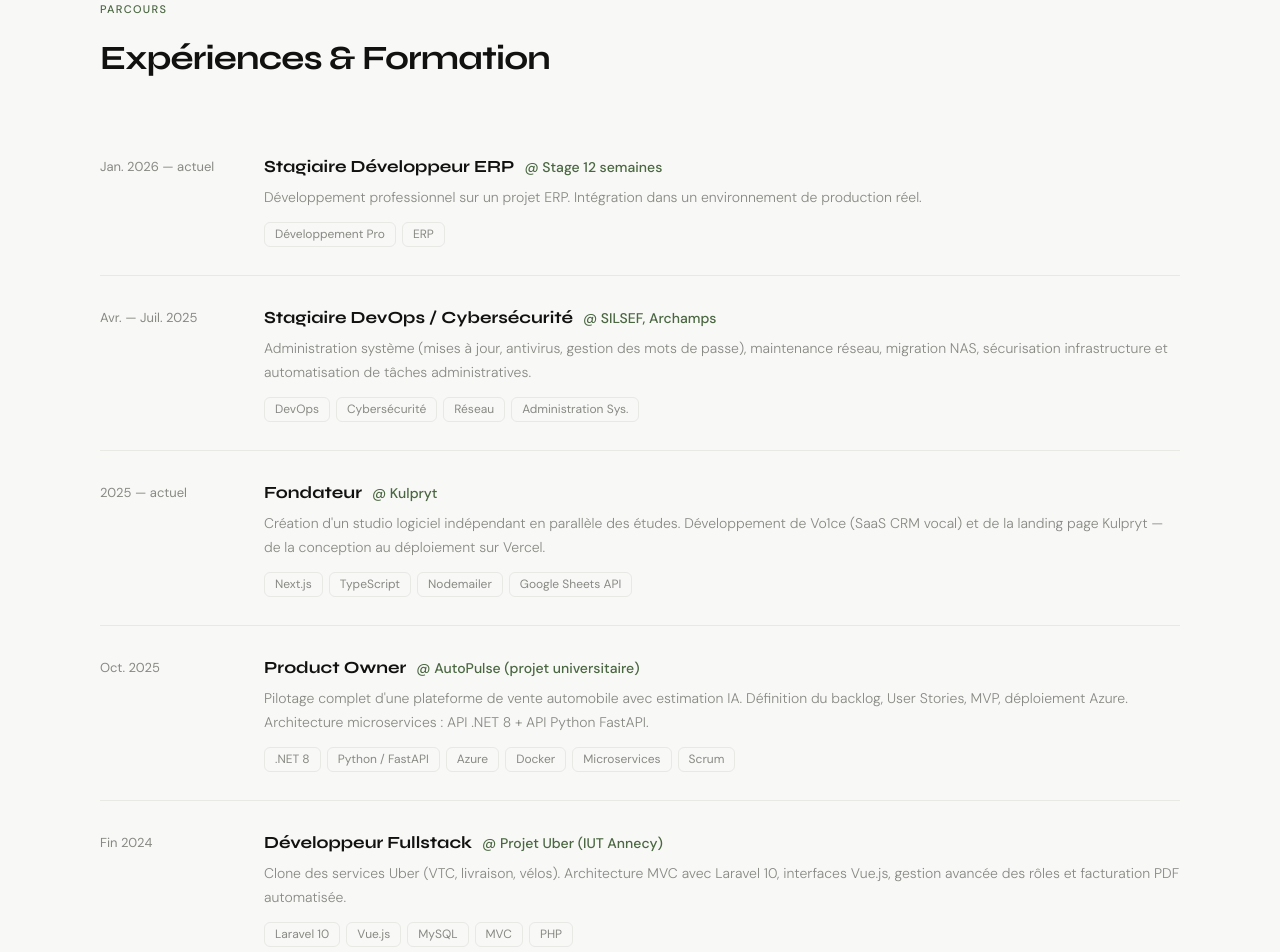
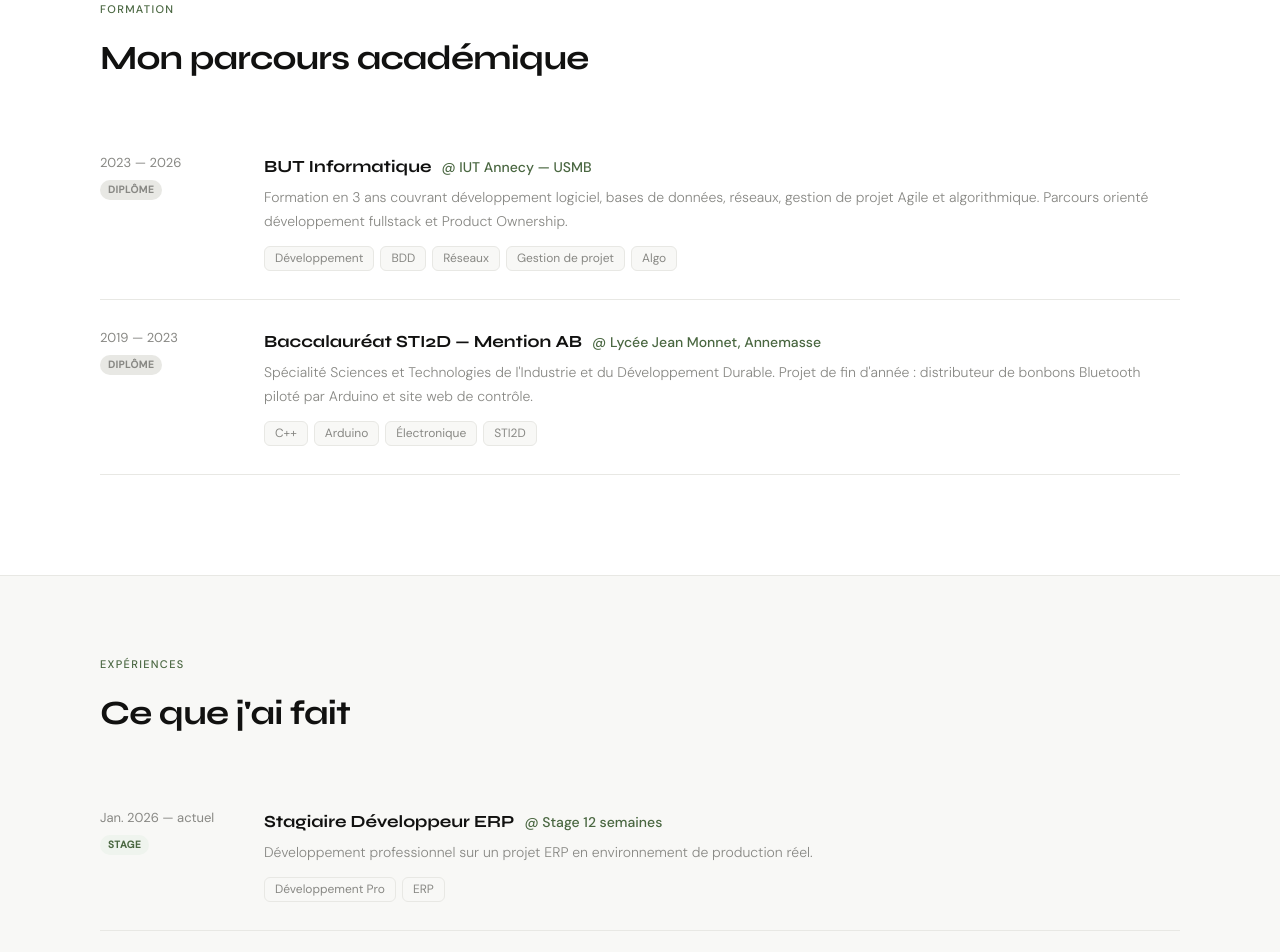
Before and after one commit to Kulpryt/Berkan, a Next.js app: page / in a window 1280 px wide. Shown: the part 880-1832 px from the top of the page. Built offline with nearby package versions, Linux system fonts and the light colour scheme.

Commit message:
coorectives on page

```diff
--- a/app/page.tsx
+++ b/app/page.tsx
@@ -184,6 +184,8 @@
           </span>
         </div>
         <div style={{ display: "flex", gap: 8, alignItems: "center" }}>
+          <a href="#formation" className="btn-ghost" style={{ fontSize: 13, padding: "7px 14px" }}>Formation</a>
+          <a href="#experiences" className="btn-ghost" style={{ fontSize: 13, padding: "7px 14px" }}>Expériences</a>
           <a href="#projets" className="btn-ghost" style={{ fontSize: 13, padding: "7px 14px" }}>Projets</a>
           <a href="#pong" className="btn-ghost" style={{ fontSize: 13, padding: "7px 14px" }}>🏓 Pong</a>
           <a href="https://kulpryt.com" className="btn-primary" style={{ fontSize: 13, padding: "7px 16px" }}>
@@ -296,25 +298,31 @@
 }
 
 /* ── EXPÉRIENCES ── */
-function Experience() {
+function Experiences() {
   const [ref, visible] = useFadeIn();
-  const experiences = [
+  const items = [
     {
       period: "Jan. 2026 — actuel",
+      type: "Stage",
+      typeBg: "var(--accent-bg)", typeColor: "var(--accent)",
       title: "Stagiaire Développeur ERP",
       company: "Stage 12 semaines",
-      desc: "Développement professionnel sur un projet ERP. Intégration dans un environnement de production réel.",
+      desc: "Développement professionnel sur un projet ERP en environnement de production réel.",
       tags: ["Développement Pro", "ERP"],
     },
     {
       period: "Avr. — Juil. 2025",
+      type: "Stage",
+      typeBg: "var(--accent-bg)", typeColor: "var(--accent)",
       title: "Stagiaire DevOps / Cybersécurité",
       company: "SILSEF, Archamps",
-      desc: "Administration système (mises à jour, antivirus, gestion des mots de passe), maintenance réseau, migration NAS, sécurisation infrastructure et automatisation de tâches administratives.",
+      desc: "Administration système, maintenance réseau, migration NAS, sécurisation infrastructure et automatisation de tâches administratives.",
       tags: ["DevOps", "Cybersécurité", "Réseau", "Administration Sys."],
     },
     {
       period: "2025 — actuel",
+      type: "Perso",
+      typeBg: "#EEF2FF", typeColor: "#4338CA",
       title: "Fondateur",
       company: "Kulpryt",
       desc: "Création d'un studio logiciel indépendant en parallèle des études. Développement de Vo1ce (SaaS CRM vocal) et de la landing page Kulpryt — de la conception au déploiement sur Vercel.",
@@ -322,69 +330,57 @@
     },
     {
       period: "Oct. 2025",
+      type: "Projet",
+      typeBg: "#EEF2FF", typeColor: "#4338CA",
       title: "Product Owner",
-      company: "AutoPulse (projet universitaire)",
-      desc: "Pilotage complet d'une plateforme de vente automobile avec estimation IA. Définition du backlog, User Stories, MVP, déploiement Azure. Architecture microservices : API .NET 8 + API Python FastAPI.",
-      tags: [".NET 8", "Python / FastAPI", "Azure", "Docker", "Microservices", "Scrum"],
+      company: "AutoPulse — IUT Annecy",
+      desc: "Pilotage d'une plateforme de vente automobile avec estimation IA. Backlog, User Stories, MVP, déploiement Azure. Architecture microservices : API .NET 8 + API Python FastAPI.",
+      tags: [".NET 8", "Python / FastAPI", "Azure", "Docker", "Scrum"],
     },
     {
       period: "Fin 2024",
+      type: "Projet",
+      typeBg: "#EEF2FF", typeColor: "#4338CA",
       title: "Développeur Fullstack",
-      company: "Projet Uber (IUT Annecy)",
+      company: "Uber Clone — IUT Annecy",
       desc: "Clone des services Uber (VTC, livraison, vélos). Architecture MVC avec Laravel 10, interfaces Vue.js, gestion avancée des rôles et facturation PDF automatisée.",
       tags: ["Laravel 10", "Vue.js", "MySQL", "MVC", "PHP"],
     },
     {
       period: "Août 2024",
+      type: "Job",
+      typeBg: "#FEF3C7", typeColor: "#92400E",
       title: "Facteur (Intérim)",
       company: "La Poste, Annemasse",
       desc: "Gestion de la réception, du tri et de la distribution du courrier et des colis. Interactions directes avec les clients.",
       tags: ["Logistique", "Autonomie"],
     },
-    {
-      period: "2023",
-      title: "Baccalauréat STI2D",
-      company: "Lycée Jean Monnet, Annemasse",
-      desc: "Obtention du Bac STI2D avec mention Assez Bien. Projet de fin d'année : distributeur de bonbons Bluetooth piloté par Arduino et site web.",
-      tags: ["C++", "Arduino", "Bluetooth"],
-    },
   ];
 
   return (
-    <section style={{ padding: "80px 24px 100px", borderTop: "1px solid var(--border)" }}>
+    <section id="experiences" style={{ padding: "80px 24px 100px", borderTop: "1px solid var(--border)" }}>
       <div style={{ maxWidth: 1080, margin: "0 auto" }}>
         <div ref={ref} className={`fade-up${visible ? " visible" : ""}`}>
-          <span className="section-label" style={{ display: "block", marginBottom: 12 }}>Parcours</span>
-          <h2 style={{
-            fontFamily: "'Syne', sans-serif",
-            fontSize: "clamp(22px, 3vw, 34px)",
-            fontWeight: 700, letterSpacing: "-0.025em", marginBottom: 40,
-          }}>
-            Expériences & Formation
+          <span className="section-label" style={{ display: "block", marginBottom: 12 }}>Expériences</span>
+          <h2 style={{ fontFamily: "'Syne', sans-serif", fontSize: "clamp(22px, 3vw, 34px)", fontWeight: 700, letterSpacing: "-0.025em", marginBottom: 40 }}>
+            Ce que j'ai fait
           </h2>
-
           <div>
-            {experiences.map((exp, i) => (
+            {items.map((item, i) => (
               <div key={i} className="exp-item">
-                <div>
-                  <span style={{ fontSize: 13, color: "var(--muted)", fontWeight: 400 }}>{exp.period}</span>
+                <div style={{ display: "flex", flexDirection: "column", gap: 6 }}>
+                  <span style={{ fontSize: 13, color: "var(--muted)", fontWeight: 400 }}>{item.period}</span>
+                  <span style={{ fontSize: 10, fontWeight: 600, letterSpacing: "0.06em", textTransform: "uppercase", padding: "2px 8px", borderRadius: 20, width: "fit-content", background: item.typeBg, color: item.typeColor }}>{item.type}</span>
                 </div>
                 <div>
                   <div style={{ display: "flex", alignItems: "baseline", gap: 10, marginBottom: 6 }}>
-                    <h3 style={{ fontFamily: "'Syne', sans-serif", fontSize: 17, fontWeight: 700 }}>{exp.title}</h3>
-                    <span style={{ fontSize: 14, color: "var(--accent)", fontWeight: 500 }}>@ {exp.company}</span>
+                    <h3 style={{ fontFamily: "'Syne', sans-serif", fontSize: 17, fontWeight: 700 }}>{item.title}</h3>
+                    <span style={{ fontSize: 14, color: "var(--accent)", fontWeight: 500 }}>@ {item.company}</span>
                   </div>
-                  <p style={{ fontSize: 14, color: "var(--muted)", lineHeight: 1.7, marginBottom: 12, fontWeight: 300 }}>
-                    {exp.desc}
-                  </p>
+                  <p style={{ fontSize: 14, color: "var(--muted)", lineHeight: 1.7, marginBottom: 12, fontWeight: 300 }}>{item.desc}</p>
                   <div style={{ display: "flex", flexWrap: "wrap", gap: 6 }}>
-                    {exp.tags.map(tag => (
-                      <span key={tag} style={{
-                        fontSize: 12, color: "var(--muted)",
-                        background: "var(--bg)",
-                        border: "1px solid var(--border)",
-                        borderRadius: 6, padding: "2px 10px",
-                      }}>{tag}</span>
+                    {item.tags.map(tag => (
+                      <span key={tag} style={{ fontSize: 12, color: "var(--muted)", background: "var(--bg)", border: "1px solid var(--border)", borderRadius: 6, padding: "2px 10px" }}>{tag}</span>
                     ))}
                   </div>
                 </div>
@@ -397,6 +393,67 @@
   );
 }
 
+/* ── FORMATION ── */
+function Formation() {
+  const [ref, visible] = useFadeIn();
+  const items = [
+    {
+      period: "2023 — 2026",
+      type: "Diplôme",
+      typeBg: "var(--border)", typeColor: "var(--muted)",
+      title: "BUT Informatique",
+      company: "IUT Annecy — USMB",
+      desc: "Formation en 3 ans couvrant développement logiciel, bases de données, réseaux, gestion de projet Agile et algorithmique. Parcours orienté développement fullstack et Product Ownership.",
+      tags: ["Développement", "BDD", "Réseaux", "Gestion de projet", "Algo"],
+    },
+    {
+      period: "2019 — 2023",
+      type: "Diplôme",
+      typeBg: "var(--border)", typeColor: "var(--muted)",
+      title: "Baccalauréat STI2D — Mention AB",
+      company: "Lycée Jean Monnet, Annemasse",
+      desc: "Spécialité Sciences et Technologies de l'Industrie et du Développement Durable. Projet de fin d'année : distributeur de bonbons Bluetooth piloté par Arduino et site web de contrôle.",
+      tags: ["C++", "Arduino", "Électronique", "STI2D"],
+    },
+  ];
+
+  return (
+    <section id="formation" style={{ padding: "80px 24px 100px", background: "var(--surface)", borderTop: "1px solid var(--border)" }}>
+      <div style={{ maxWidth: 1080, margin: "0 auto" }}>
+        <div ref={ref} className={`fade-up${visible ? " visible" : ""}`}>
+          <span className="section-label" style={{ display: "block", marginBottom: 12 }}>Formation</span>
+          <h2 style={{ fontFamily: "'Syne', sans-serif", fontSize: "clamp(22px, 3vw, 34px)", fontWeight: 700, letterSpacing: "-0.025em", marginBottom: 40 }}>
+            Mon parcours académique
+          </h2>
+          <div>
+            {items.map((item, i) => (
+              <div key={i} className="exp-item">
+                <div style={{ display: "flex", flexDirection: "column", gap: 6 }}>
+                  <span style={{ fontSize: 13, color: "var(--muted)", fontWeight: 400 }}>{item.period}</span>
+                  <span style={{ fontSize: 10, fontWeight: 600, letterSpacing: "0.06em", textTransform: "uppercase", padding: "2px 8px", borderRadius: 20, width: "fit-content", background: item.typeBg, color: item.typeColor }}>{item.type}</span>
+                </div>
+                <div>
+                  <div style={{ display: "flex", alignItems: "baseline", gap: 10, marginBottom: 6 }}>
+                    <h3 style={{ fontFamily: "'Syne', sans-serif", fontSize: 17, fontWeight: 700 }}>{item.title}</h3>
+                    <span style={{ fontSize: 14, color: "var(--accent)", fontWeight: 500 }}>@ {item.company}</span>
+                  </div>
+                  <p style={{ fontSize: 14, color: "var(--muted)", lineHeight: 1.7, marginBottom: 12, fontWeight: 300 }}>{item.desc}</p>
+                  <div style={{ display: "flex", flexWrap: "wrap", gap: 6 }}>
+                    {item.tags.map(tag => (
+                      <span key={tag} style={{ fontSize: 12, color: "var(--muted)", background: "var(--bg)", border: "1px solid var(--border)", borderRadius: 6, padding: "2px 10px" }}>{tag}</span>
+                    ))}
+                  </div>
+                </div>
+              </div>
+            ))}
+          </div>
+        </div>
+      </div>
+    </section>
+  );
+}
+
+
 /* ── PROJETS ── */
 function Projects() {
   const [ref, visible] = useFadeIn();
@@ -406,7 +463,6 @@
       emoji: "🚗",
       desc: "Plateforme de vente automobile avec estimation IA. Architecture microservices : API .NET 8 + API Python pour la cote intelligente. Déployé sur Azure.",
       tags: [".NET 8", "Python / IA", "Azure", "Docker"],
-      link: "https://blazor-autopulse-c2ehbpd0hzh9e8he.francecentral-01.azurewebsites.net",
       github: "https://github.com/Urashy/autopulse",
       status: "En ligne",
       statusColor: "var(--accent-bg)",
@@ -417,7 +473,6 @@
       emoji: "🚕",
       desc: "Clone des services Uber (VTC, livraison, vélos). Gestion avancée des rôles, facturation PDF, tableaux de bord dynamiques. Architecture MVC Laravel 10.",
       tags: ["Laravel 10", "Vue.js", "MySQL", "MVC"],
-      link: "http://51.83.36.122:1206",
       github: "https://github.com/sftss/Uber",
       status: "En ligne",
       statusColor: "var(--accent-bg)",
@@ -596,6 +651,8 @@
                 this.vel.x *= -1;
                 this.vel.y += t.vel.y * 0.4;
               }
+              let maxSpeedY = 8;
+              this.vel.y = p.constrain(this.vel.y, -maxSpeedY, maxSpeedY);
             }
           }
         }
@@ -688,7 +745,7 @@
             p.text(j1pt, 100, 20);
             p.text("Joueur 2 :", 280, 20);
             p.text(j2pt, 370, 20);
-            p.text("Balle sortie, point accorde a joueur " + lastWinner, 60, 300);
+            p.text("Balle sortie, point accordé au joueur " + lastWinner, 60, 300);
           } else {
             if (!isPaused) {
               ball.update();
@@ -797,8 +854,19 @@
             </div>
 
             {/* Canvas */}
-            <div className="pong-wrapper" style={{ minHeight: 380 }}>
-              <div ref={containerRef} style={{ width: "100%", lineHeight: 0 }} />
+            <div className="pong-wrapper" style={{
+              minHeight: 400,
+              background: "rgb(200, 200, 200)",
+              border: "none"
+            }}>
+              <div ref={containerRef} style={{
+                width: "100%",
+                height: "100%",
+                display: "flex",
+                justifyContent: "center",
+                alignItems: "center"
+              }} />
+
               {!started && (
                 <div className="pong-overlay">
                   <span style={{ fontSize: 32 }}>🏓</span>
@@ -852,7 +920,8 @@
       <Nav />
       <main>
         <Hero />
-        <Experience />
+        <Formation />
+        <Experiences />
         <Projects />
         <PongGame />
       </main>
```
